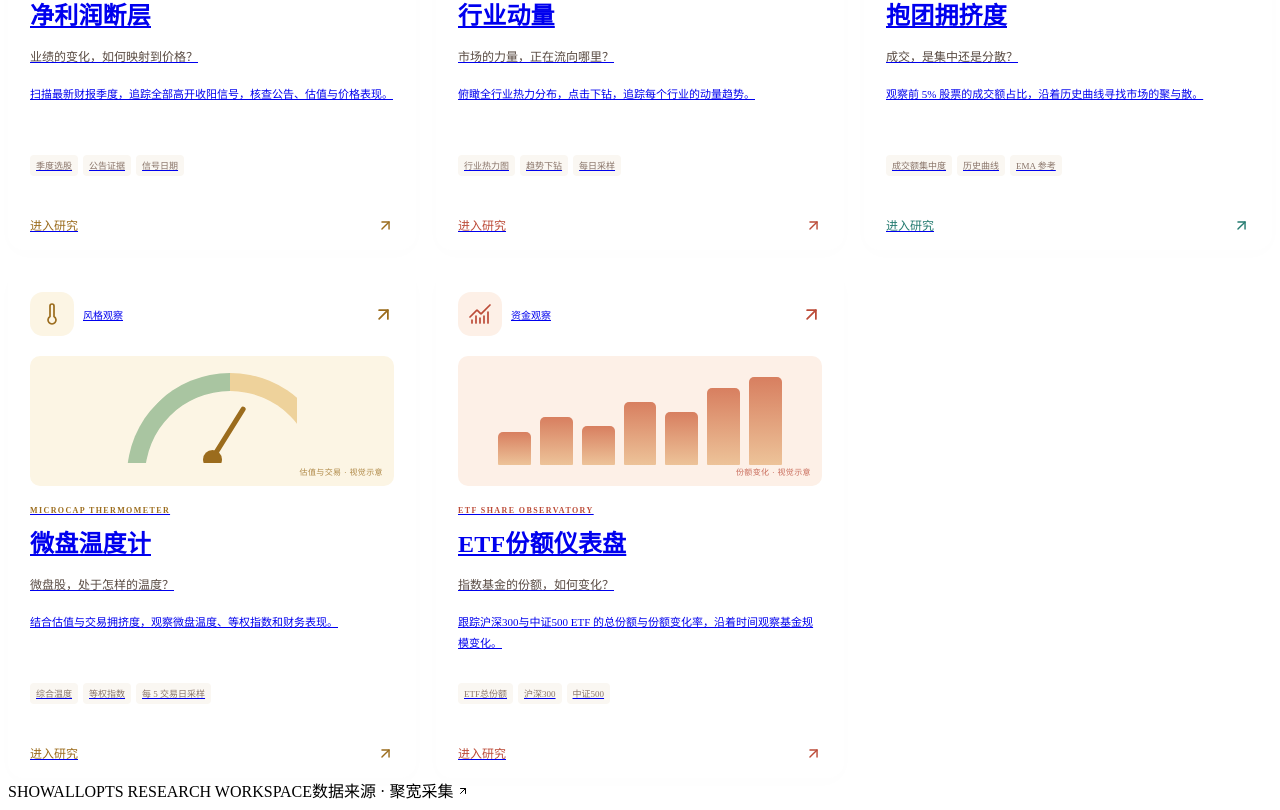
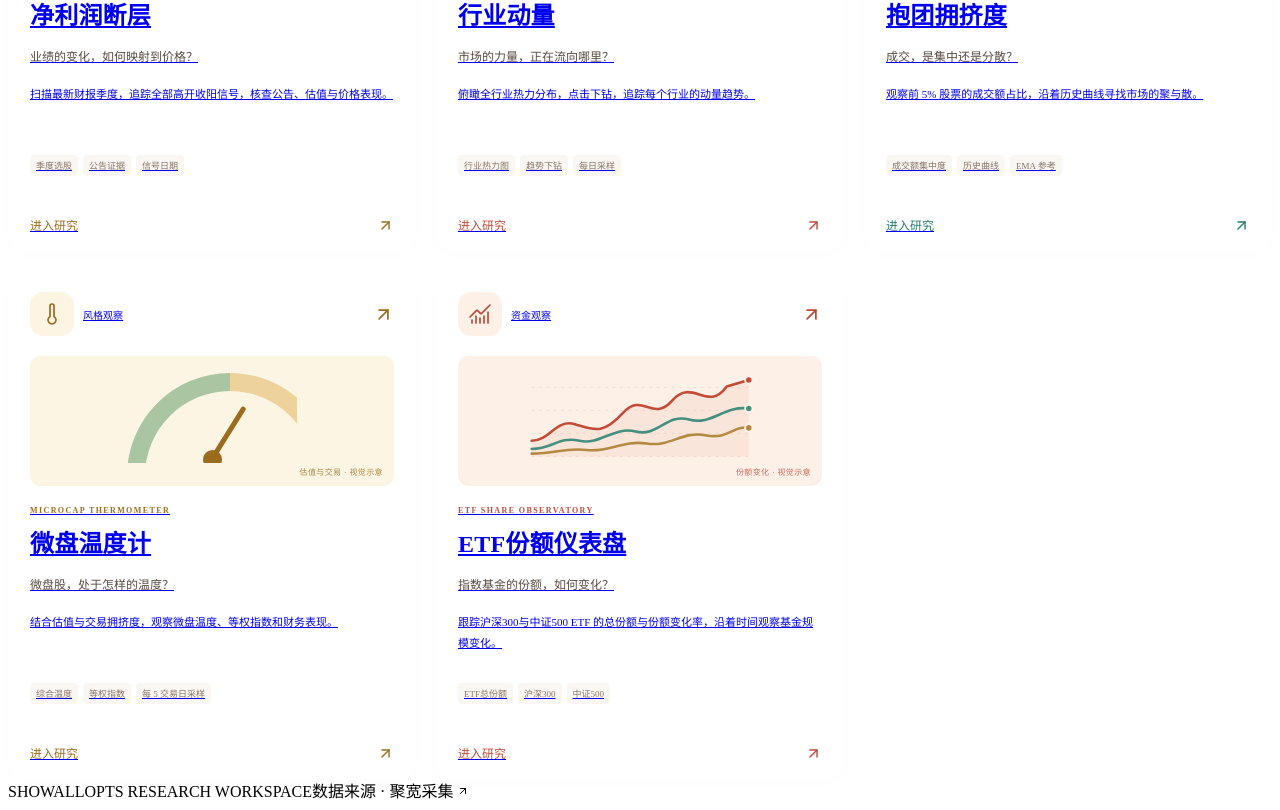
Before and after one commit to zxbange/showAllOpts, a React (Vite) app in the folder frontend/: page / in a window 1280 px wide. Shown: the part 618-1428 px from the top of the page. Built offline with nearby package versions, Linux system fonts and the light colour scheme; the HTML template or start-up script is replaced by a standard one.

Commit message:
Give ETF overview card a distinct share trend illustration

```diff
--- a/frontend/src/pages/HomePage.tsx
+++ b/frontend/src/pages/HomePage.tsx
@@ -14,7 +14,35 @@ function ModuleIllustration({ kind }: { kind: ResearchModule['illustration'] })
             <span key={i} style={{ opacity: 1 - Math.floor(i / 4) * 0.13 }} />
           ))}
         </div>
-      ) : kind === 'shares' || kind === 'earnings' ? (
+      ) : kind === 'shares' ? (
+        <svg
+          className="illustration-share-trends"
+          viewBox="0 0 260 100"
+          fill="none"
+          focusable="false"
+        >
+          <path className="share-trend-grid" d="M12 20H248M12 45H248M12 70H248M12 95H248" />
+          <path
+            className="share-trend-area"
+            d="M12 78C32 78 38 54 59 60S89 72 111 48S143 59 165 34S203 48 224 19L248 12V95H12Z"
+          />
+          <path
+            className="share-trend-line share-trend-coral"
+            d="M12 78C32 78 38 54 59 60S89 72 111 48S143 59 165 34S203 48 224 19L248 12"
+          />
+          <path
+            className="share-trend-line share-trend-jade"
+            d="M12 87C35 87 41 73 64 78S101 62 125 68S159 48 183 55S222 39 248 43"
+          />
+          <path
+            className="share-trend-line share-trend-gold"
+            d="M12 92C39 92 48 85 72 88S111 77 137 81S176 67 201 72S231 61 248 64"
+          />
+          <circle className="share-trend-dot share-trend-coral" cx="248" cy="12" r="4" />
+          <circle className="share-trend-dot share-trend-jade" cx="248" cy="43" r="4" />
+          <circle className="share-trend-dot share-trend-gold" cx="248" cy="64" r="4" />
+        </svg>
+      ) : kind === 'earnings' ? (
         <div className="illustration-bars">
           {[38, 55, 45, 72, 61, 88, 100].map((height, i) => (
             <span key={i} style={{ height: `${height}%` }} />
--- a/frontend/src/styles/overview.css
+++ b/frontend/src/styles/overview.css
@@ -414,3 +414,40 @@
   background: linear-gradient(180deg, #d16b48, #eabb8b);
   opacity: 0.85;
 }
+
+.illustration-share-trends {
+  width: 82%;
+  height: 92px;
+  margin-top: -12px;
+  overflow: visible;
+}
+.share-trend-grid {
+  stroke: #e8cfc0;
+  stroke-width: 1;
+  stroke-dasharray: 3 5;
+  opacity: 0.6;
+}
+.share-trend-area {
+  fill: #d16b48;
+  opacity: 0.08;
+}
+.share-trend-line {
+  stroke: currentColor;
+  stroke-width: 2.8;
+  stroke-linecap: round;
+  stroke-linejoin: round;
+}
+.share-trend-coral {
+  color: #c44b38;
+}
+.share-trend-jade {
+  color: #458f7e;
+}
+.share-trend-gold {
+  color: #b38a41;
+}
+.share-trend-dot {
+  fill: currentColor;
+  stroke: #fff5ed;
+  stroke-width: 2;
+}
```
